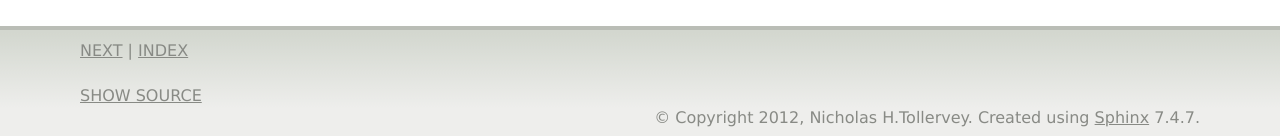
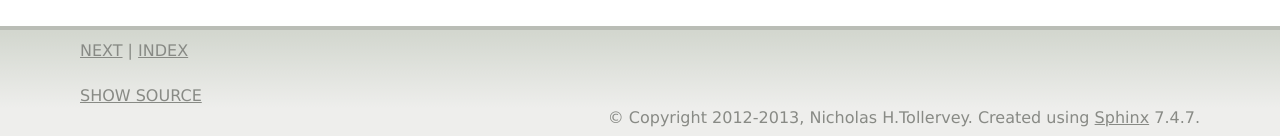
Before and after one commit to ntoll/drogulus, a Sphinx documentation site: the page built from docs/index.rst, in a window 1280 px wide. Shown: the part 2191-2327 px from the top of the page. Built offline with Sphinx 7.4.7, drawn with Linux system fonts in a browser that asks for light colours.

Commit message:
Copyright update in docs... this really should be in a single location... :-/

```diff
--- a/docs/conf.py
+++ b/docs/conf.py
@@ -44,7 +44,7 @@ master_doc = 'index'
 
 # General information about the project.
 project = u'Drogulus'
-copyright = u'2012, Nicholas H.Tollervey'
+copyright = u'2012-2013, Nicholas H.Tollervey'
 
 # The version info for the project you're documenting, acts as replacement for
 # |version| and |release|, also used in various other places throughout the
@@ -225,7 +225,7 @@ man_pages = [
 epub_title = u'Drogulus'
 epub_author = u'Nicholas H.Tollervey'
 epub_publisher = u'Nicholas H.Tollervey'
-epub_copyright = u'2012, Nicholas H.Tollervey'
+epub_copyright = u'2012-2013, Nicholas H.Tollervey'
 
 # The language of the text. It defaults to the language option
 # or en if the language is not set.
```
